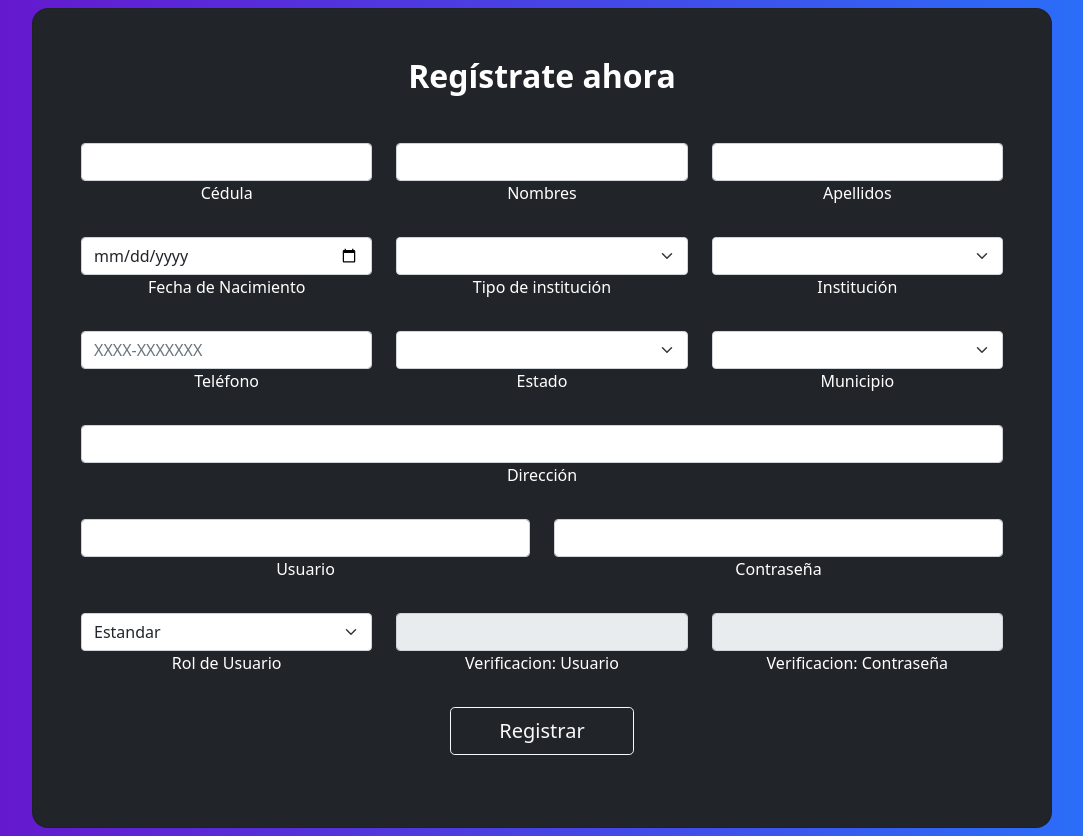
After one commit to JCLov/Proyecto-Charles-Yeferson, a PHP site: page /register.php in a window 1280 px wide. The commit adds this page. Shown: the whole page, without its empty margins (98-1181 px from the left). Run offline with PHP 8.4, Linux system fonts and the light colour scheme; lists and menus that the app fills with data are empty.

Commit message:
Caracteristicas: se añadio el login y el register

```diff
--- /dev/null
+++ b/css/style_login.css
@@ -0,0 +1,3 @@
+body{
+    background: linear-gradient(to right, rgba(106, 17, 203, 1), rgba(37, 117, 252, 1));
+}
--- /dev/null
+++ b/js/register.js
@@ -0,0 +1,91 @@
+//Función para agregar opciones a un <select>.
+function addOptions(domElement, array) {
+    var selector = document.getElementsByName(domElement)[0];
+    var i=0;
+    for (dato in array) {
+        var opcion = document.createElement("option");
+        opcion.text = array[dato];
+        opcion.value = i;
+        i++;
+        selector.add(opcion);
+    }
+}
+
+function cargarTipoInstitucion() {
+    var array = ["", "Publica", "Privada"];
+    addOptions("tipoInstitucion", array);
+}
+
+function cargarInstitucion() {
+    // Objeto de tipoInstitucion con instituciones
+    var listaInstituciones = {
+      1: ["Publica1", "Publica2", "Publica3", "Publica4"],
+      2: ["Privada1", "Privada2", "Privada3", "Privada4"]
+    }
+
+    var tipoInstitucion = document.getElementById('tipoInstitucion')
+    var institucion = document.getElementById('institucion')
+    var tipoInstitucionSelec = tipoInstitucion.value
+    var array
+
+    // Se limpian las instituciones
+    institucion.innerHTML = '<option value=""></option>'
+
+    if(tipoInstitucionSelec !== "0"){
+      // Se seleccionan los institucion y se ordenan
+      array = listaInstituciones[tipoInstitucionSelec]
+      array.sort()
+
+      // Insertamos los institucion
+      addOptions("institucion", array);
+    }
+}
+
+function cargarEstado() {
+    var array = ["", "Táchira", "Otro"];
+    addOptions("estado", array);
+}
+
+function cargarMunicipio() {
+    var listaMunicipios = {
+      1: ["Andrés Bello", "Antonio Rómulo Costa", "Ayacucho", "Bolívar", "Cárdenas", "Córdoba", "Fernández Feo", "Francisco de Miranda", "García de Hevia", "Guásimos",
+            "Independencia", "Jáuregui", "José María Vargas", "	Junín", "Libertad", "Libertador", "Lobatera", "Michelena", "Panamericano", "Pedro María Ureña",
+            "Rafael Urdaneta", "Samuel Darío Maldonado", "San Cristóbal", "San Judas Tadeo", "Seboruco", "Simón Rodríguez", "Sucre", "Torbes", "Uribante"],
+      2: ["Caracas"]
+    }
+
+    var estado = document.getElementById('estado')
+    var municipio = document.getElementById('municipio')
+    var estadoSelec = estado.value
+    var array
+
+    municipio.innerHTML = '<option value=""></option>'
+
+    if(estadoSelec !== "0"){
+      array = listaMunicipios[estadoSelec]
+      array.sort()
+
+      addOptions("municipio", array);
+    }
+}
+
+function usuarioAdmin(){
+    var rol = document.getElementById('rol')
+    var usuarioInput = document.getElementById('verificarUsuario')
+    var claveInput = document.getElementById('verificarClave')
+    var rolSelec = rol.value
+    usuarioInput.value=""
+    claveInput.value=""
+
+    if (rolSelec === "2"){
+        usuarioInput.removeAttribute("disabled")
+        usuarioInput.setAttribute("required","true")
+        claveInput.removeAttribute("disabled")
+        claveInput.setAttribute("required","true")
+    }else{
+        usuarioInput.removeAttribute("required")
+        usuarioInput.setAttribute("disabled","true")
+        claveInput.removeAttribute("required")
+        claveInput.setAttribute("disabled","true")
+    }
+}
--- /dev/null
+++ b/register.php
@@ -0,0 +1,144 @@
+<?php
+    //Imports y session start
+    //Verificar si ya hay una sesion abierta
+    //Si no tiene sesion, session destroy y que vuelva a esta pagina
+?>
+<!DOCTYPE html>
+<html lang="es">
+    <head>
+        <meta charset="UTF-8">
+        <meta name="viewport" content="width=device-width, initial-scale=1.0">
+        <title>Login</title>
+        <link rel="stylesheet" type="text/css" href="bootstrap-5/css/bootstrap.min.css">
+        <link rel="stylesheet" href="css/style_login.css">
+    </head>
+    <body onload="cargarTipoInstitucion(), cargarEstado()">
+        <main>
+            <div class="container">
+                <section class="text-center py-2">
+                    <div class="card mx-4 mx-md-5 shadow-5-strong bg-dark text-white" style="border-radius: 1rem;">
+                        <div class="card-body py-5 px-md-5">
+                            <div class="row d-flex justify-content-center">
+                                <div class="">
+                                    <h2 class="fw-bold mb-5">Regístrate ahora</h2>
+                                    <form>
+                                        <div class="row">
+                                            <div class="col-md-4 mb-4">
+                                                <div class="form-outline">
+                                                    <input type="number" id="cedula" class="form-control" required/>
+                                                    <label class="form-label" for="cedula">Cédula</label>
+                                                </div>
+                                            </div>
+                                            <div class="col-md-4 mb-4">
+                                                <div class="form-outline">
+                                                    <input type="text" id="nombres" class="form-control" required/>
+                                                    <label class="form-label" for="nombres">Nombres</label>
+                                                </div>
+                                            </div>
+                                            <div class="col-md-4 mb-4">
+                                                <div class="form-outline">
+                                                    <input type="text" id="apellidos" class="form-control" required/>
+                                                    <label class="form-label" for="apellidos">Apellidos</label>
+                                                </div>
+                                            </div>
+                                        </div>
+
+                                        <div class="row">
+                                            <div class="col-md-4 mb-4">
+                                                <div class="form-outline">
+                                                    <input type="date" id="fecha" class="form-control"/>
+                                                    <label class="form-label" for="fecha">Fecha de Nacimiento</label>
+                                                </div>
+                                            </div>
+                                            <div class="col-md-4 mb-4">
+                                                <div class="form-outline">
+                                                <select id="tipoInstitucion" name="tipoInstitucion" class="form-select" aria-label="Default select example" onchange="cargarInstitucion()">
+                                                </select>
+                                                    <label class="form-label" for="tipoInstitucion">Tipo de institución</label>
+                                                </div>
+                                            </div>
+                                            <div class="col-md-4 mb-4">
+                                                <div class="form-outline">
+                                                    <select id="institucion" name="institucion" class="form-select" aria-label="Default select example">
+                                                    </select>
+                                                    <label class="form-label" for="form3Example2">Institución</label>
+                                                </div>
+                                            </div>
+                                        </div>
+
+                                        <div class="row">
+                                            <div class="col-md-4 mb-4">
+                                                <div class="form-outline">
+                                                    <input type="tel" id="telefono" class="form-control" placeholder="XXXX-XXXXXXX" pattern="[0-9]{4}-[0-9]{7}"/>
+                                                    <label class="form-label" for="telefono">Teléfono</label>
+                                                </div>
+                                            </div>
+                                            <div class="col-md-4 mb-4">
+                                                <div class="form-outline">
+                                                    <select name="estado" id="estado" class="form-select" aria-label="Default select example" onchange="cargarMunicipio()">
+                                                    </select>
+                                                    <label class="form-label" for="estado">Estado</label>
+                                                </div>
+                                            </div>
+                                            <div class="col-md-4 mb-4">
+                                                <div class="form-outline">
+                                                    <select name="municipio" id="municipio" class="form-select" aria-label="Default select example">
+                                                    </select>
+                                                    <label class="form-label" for="municipio">Municipio</label>
+                                                </div>
+                                            </div>
+                                        </div>
+
+                                        <div class="form-outline mb-4">
+                                                <input type="text" id="direccion" class="form-control" />
+                                                <label class="form-label" for="direccion">Dirección</label>
+                                        </div>
+
+                                        <div class="row">
+                                            <div class="form-outline mb-4 col-md-6">
+                                                <input type="text" id="usuario" class="form-control" required/>
+                                                <label class="form-label" for="usuario">Usuario</label>
+                                            </div>
+                                            <!-- Password input -->
+                                            <div class="form-outline mb-4 col-md-6">
+                                                <input type="password" id="clave" class="form-control" required/>
+                                                <label class="form-label" for="clave">Contraseña</label>
+                                            </div>
+                                        </div>
+
+                                        <div class="row">
+                                            <div class="col-md-4 mb-4">
+                                                <div class="form-outline">
+                                                    <select name="rol" id="rol" class="form-select" aria-label="Default select example" onchange="usuarioAdmin()">
+                                                        <option value="1">Estandar</option>
+                                                        <option value="2">Administrador</option>
+                                                    </select>
+                                                    <label class="form-label" for="rol">Rol de Usuario</label>
+                                                </div>
+                                            </div>
+                                            <div class="form-outline mb-4 col-md-4">
+                                                <input type="text" id="verificarUsuario" class="form-control" disabled/>
+                                                <label class="form-label" for="verificarUsuario">Verificacion: Usuario</label>
+                                            </div>
+                                            <!-- Password input -->
+                                            <div class="form-outline mb-4 col-md-4">
+                                                <input type="password" id="verificarClave" class="form-control" disabled/>
+                                                <label class="form-label" for="verificarClave">Verificacion: Contraseña</label>
+                                            </div>
+                                        </div>
+
+                                        <!-- Submit button -->
+                                        <button type="submit" class="btn btn-outline-light btn-lg px-5 mb-4">
+                                            Registrar
+                                        </button>
+                                    </form>
+                                </div>
+                            </div>
+                        </div>
+                    </div>
+                </section>
+            </div>
+        </main>
+    </body>
+</html>
+<script src="js/register.js"></script>
```
Also changed, not shown: login.php (+35 -1 lines).
